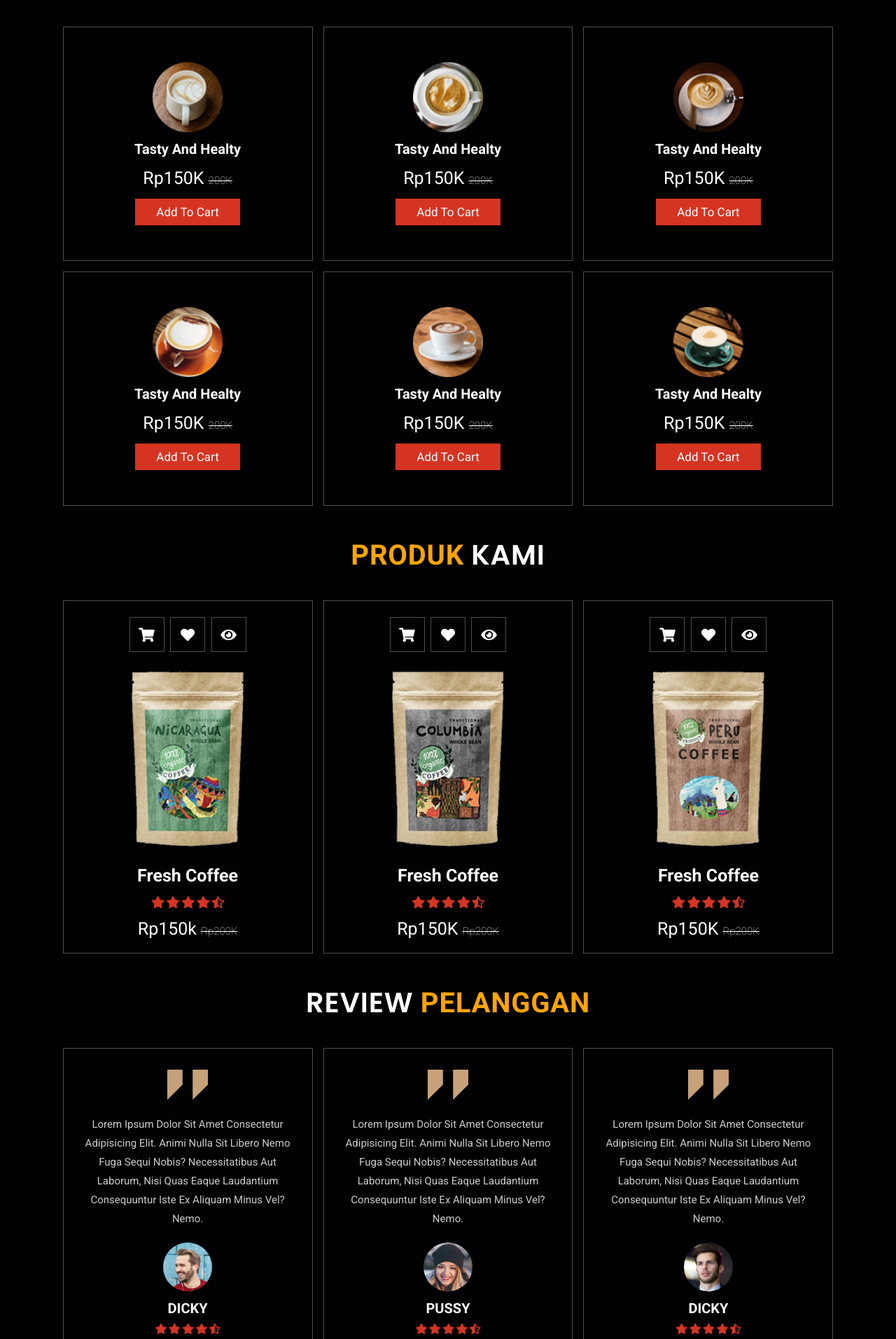
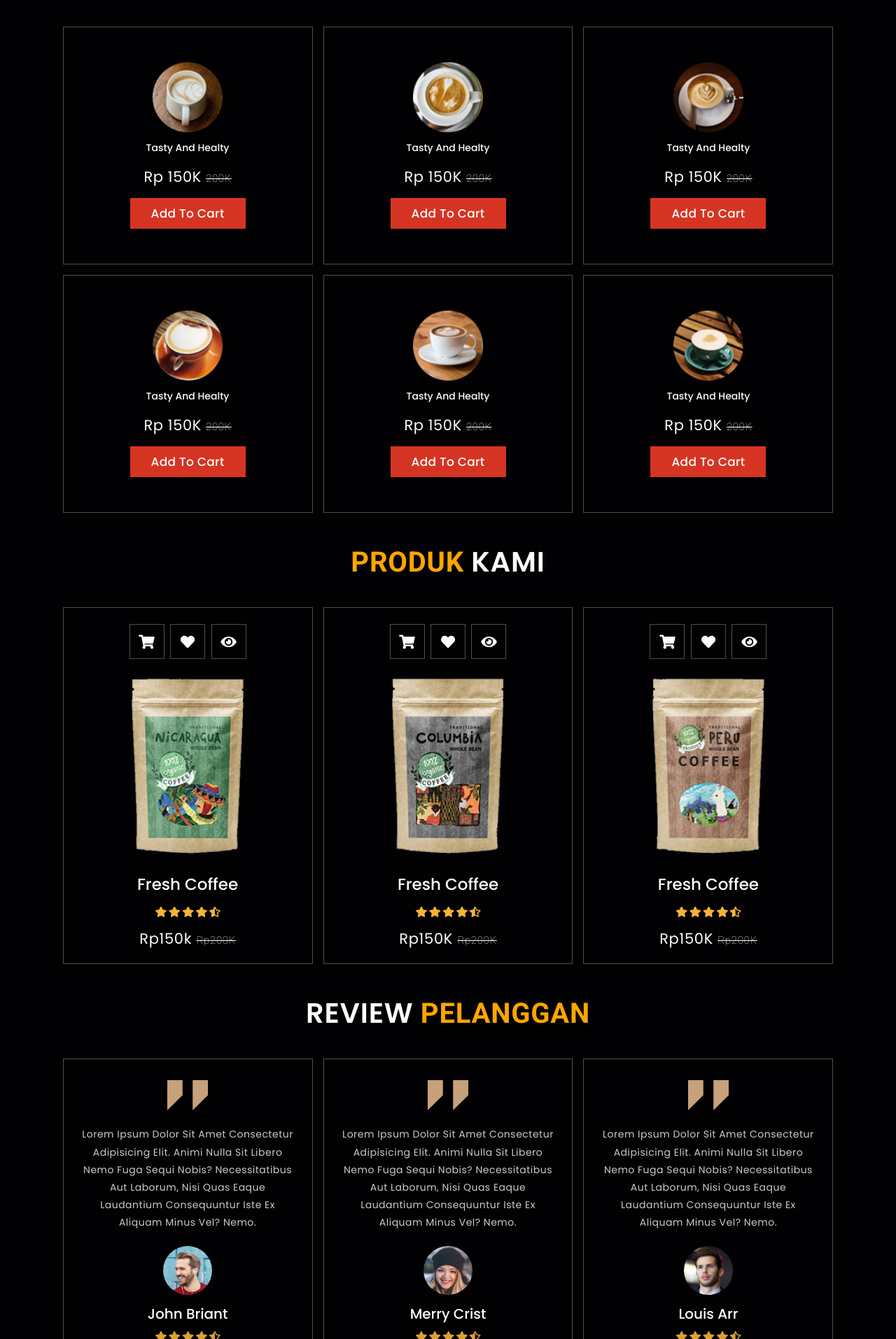
Before and after one commit to iyasz/web-farijal, a PHP site: page / in a window 1280 px wide. Shown: the part 1406-3320 px from the top of the page at 70% size. Run offline with PHP 8.4, Linux system fonts and the light colour scheme.

Commit message:
blog menu product clear

```diff
--- a/index.html
+++ b/index.html
@@ -134,42 +134,42 @@
         <div class="box">
             <img src="images/menu-1.png" alt="">
             <h3>tasty and healty</h3>
-            <div class="price">Rp150K <span>200K</span></div>
+            <div class="price">Rp 150K <span>200K</span></div>
             <a href="#" class="btn">add to cart</a>
         </div>
 
         <div class="box">
             <img src="images/menu-2.png" alt="">
             <h3>tasty and healty</h3>
-            <div class="price">Rp150K <span>200K</span></div>
+            <div class="price">Rp 150K <span>200K</span></div>
             <a href="#" class="btn">add to cart</a>
         </div>
 
         <div class="box">
             <img src="images/menu-3.png" alt="">
             <h3>tasty and healty</h3>
-            <div class="price">Rp150K <span>200K</span></div>
+            <div class="price">Rp 150K <span>200K</span></div>
             <a href="#" class="btn">add to cart</a>
         </div>
 
         <div class="box">
             <img src="images/menu-4.png" alt="">
             <h3>tasty and healty</h3>
-            <div class="price">Rp150K <span>200K</span></div>
+            <div class="price">Rp 150K <span>200K</span></div>
             <a href="#" class="btn">add to cart</a>
         </div>
 
         <div class="box">
             <img src="images/menu-5.png" alt="">
             <h3>tasty and healty</h3>
-            <div class="price">Rp150K <span>200K</span></div>
+            <div class="price">Rp 150K <span>200K</span></div>
             <a href="#" class="btn">add to cart</a>
         </div>
 
         <div class="box">
             <img src="images/menu-6.png" alt="">
             <h3>tasty and healty</h3>
-            <div class="price">Rp150K <span>200K</span></div>
+            <div class="price">Rp 150K <span>200K</span></div>
             <a href="#" class="btn">add to cart</a>
         </div>
 
@@ -267,7 +267,7 @@
             <img src="images/quote-img.png" alt="" class="quote">
             <p>Lorem ipsum dolor sit amet consectetur adipisicing elit. Animi nulla sit libero nemo fuga sequi nobis? Necessitatibus aut laborum, nisi quas eaque laudantium consequuntur iste ex aliquam minus vel? Nemo.</p>
             <img src="images/pic-1.png" class="user" alt="">
-            <h3>DICKY</h3>
+            <h3>John Briant</h3>
             <div class="stars">
                 <i class="fas fa-star"></i>
                 <i class="fas fa-star"></i>
@@ -281,7 +281,7 @@
             <img src="images/quote-img.png" alt="" class="quote">
             <p>Lorem ipsum dolor sit amet consectetur adipisicing elit. Animi nulla sit libero nemo fuga sequi nobis? Necessitatibus aut laborum, nisi quas eaque laudantium consequuntur iste ex aliquam minus vel? Nemo.</p>
             <img src="images/pic-2.png" class="user" alt="">
-            <h3>PUSSY</h3>
+            <h3>Merry Crist</h3>
             <div class="stars">
                 <i class="fas fa-star"></i>
                 <i class="fas fa-star"></i>
@@ -295,7 +295,7 @@
             <img src="images/quote-img.png" alt="" class="quote">
             <p>Lorem ipsum dolor sit amet consectetur adipisicing elit. Animi nulla sit libero nemo fuga sequi nobis? Necessitatibus aut laborum, nisi quas eaque laudantium consequuntur iste ex aliquam minus vel? Nemo.</p>
             <img src="images/pic-3.png" class="user" alt="">
-            <h3>DICKY</h3>
+            <h3>Louis Arr</h3>
             <div class="stars">
                 <i class="fas fa-star"></i>
                 <i class="fas fa-star"></i>
@@ -357,7 +357,7 @@
                 <img src="images/blog-1.jpeg" alt="">
             </div>
             <div class="content">
-                <a href="#" class="title">Kopi Wenak</a>
+                <a href="#" class="title">Coffee Louvre </a>
                 <span>by Istri anime / 5 mei, 2021</span>
                 <p>Lorem ipsum dolor sit amet consectetur adipisicing elit. Non, dicta.</p>
                 <a href="#" class="btn">read more</a>
@@ -369,7 +369,7 @@
                 <img src="images/blog-2.jpeg" alt="">
             </div>
             <div class="content">
-                <a href="#" class="title">Kopi hitler</a>
+                <a href="#" class="title">Coffee Rafflesh</a>
                 <span>by USSR / 21 maret, 1900</span>
                 <p>Lorem ipsum dolor sit amet consectetur adipisicing elit. Non, dicta.</p>
                 <a href="#" class="btn">read more</a>
@@ -381,10 +381,10 @@
                 <img src="images/blog-3.jpeg" alt="">
             </div>
             <div class="content">
-                <a href="#" class="title">Kopi Enak</a>
+                <a href="#" class="title">Coffee Leafh </a>
                 <span>by Ilham/ 02 feb, 2077</span>
                 <p>Lorem ipsum dolor sit amet consectetur adipisicing elit. Non, dicta.</p>
-                <a href="#" class="btn">Baca lebih lengkap</a>
+                <a href="#" class="btn">Read More</a>
             </div>
         </div>
 
--- a/style.css
+++ b/style.css
@@ -71,10 +71,13 @@ section{
     color:#fff;
     background: var(--main-color);
     cursor: pointer;
+    font-family: 'Poppins', sans-serif;
+    font-weight: 500;
+    letter-spacing: 0.3px;
 }
 
 .btn:hover{
-
+    background: rgb(196, 75, 75);
 }
 
 .header{
@@ -293,14 +296,19 @@ section{
 
 .menu .box-container .box h3{
     color: #fff;
-    font-size: 2rem;
+    font-size: 14px;
     padding:1rem 0;
+    font-family: 'Poppins', sans-serif;
+    font-weight: 500;
 }
 
 .menu .box-container .box .price{
     color: #fff;
-    font-size: 2.5rem;
+    font-size: 2.1rem;
     padding:.5rem 0;
+    font-family: 'Poppins', sans-serif;
+    font-weight: 400;
+    letter-spacing: 0.6px;
 }
 
 .menu .box-container .box .price span{
@@ -353,7 +357,9 @@ section{
 
 .products .box-container .box .content h3{
     color:#fff;
-    font-size: 2.5rem;
+    font-size: 2.3rem;
+    font-family: 'Poppins', sans-serif;
+    font-weight: 500;
 }
 
 .products .box-container .box .content .stars{
@@ -361,13 +367,16 @@ section{
 }
 
 .products .box-container .box .content .stars i{
-    font-size: 1.7rem;
-    color: var(--main-color);
+    font-size: 1.5rem;
+    color: var(--nav);
 }
 
 .products .box-container .box .content .price{
     color:#fff;
-    font-size: 2.5rem;
+    font-size: 2.1rem;
+    font-family: 'Poppins', sans-serif;
+    font-weight: 400;
+    letter-spacing: 0.7px;
 }
 
 .products .box-container .box .content .price span{
@@ -389,10 +398,13 @@ section{
 }
 
 .review .box-container .box p{
-    font-size: 1.5rem;
+    font-size: 1.4rem;
+    letter-spacing: 0.5px;
     line-height: 1.8;
     color:#ccc;
     padding:2rem 0;
+    font-family: 'Poppins', sans-serif;
+    font-weight: 400;
 }
 
 .review .box-container .box .user{
@@ -406,11 +418,14 @@ section{
     padding:1rem 0;
     font-size: 2rem;
     color:#fff;
+    font-family: 'Poppins', sans-serif;
+    font-weight: 500;
 }
 
 .review .box-container .box .stars i{
     font-size: 1.5rem;
-    color:var(--main-color);
+    color:var(--nav);
+    opacity: 90%;
 }
 
 .contact .row{
```
Also changed, not shown: other parts of style.css (+17 -22 lines).
